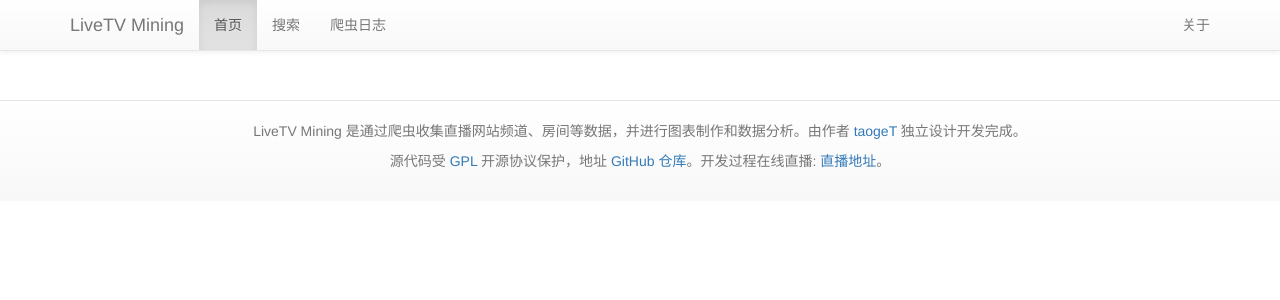
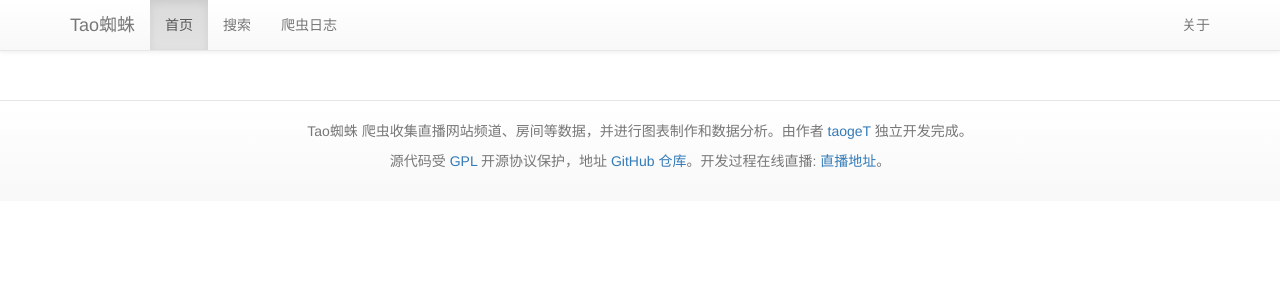
Before and after one commit to taogeT/livetv_mining, a Flask app: page / in a window 1280 px wide. Shown: the top 300 px of the page. Run offline with Flask 2, Linux system fonts and the light colour scheme; data that the repository does not hold is empty; some libraries are stand-ins or nearby versions.

Commit message:
rename site.

```diff
--- a/app/templates/base.html
+++ b/app/templates/base.html
@@ -2,8 +2,8 @@
 
 {% block metas %}
 {{ super() }}
-<meta name="keywords" content="直播,直播网站,直播网站排名,数据挖掘,爬虫,数据分析,Python">
-<meta name="description" content="爬虫收集直播网站房间实时数据，提供图表显示和分析">
+<meta name="keywords" content="直播,直播排名,爬虫,Python,Selenium,数据挖掘">
+<meta name="description" content="爬虫收集直播网站实时数据，提供图表显示和分析">
 <meta name="author" content="https://github.com/taogeT">
 {% endblock%}
 
@@ -15,7 +15,7 @@
 <link rel="stylesheet" href="{{ url_for('static', filename='styles.css') }}">
 {% endblock%}
 
-{% block title %}直播平台爬虫_数据实时收集展示{% endblock %}
+{% block title %}Tao蜘蛛-直播平台爬虫{% endblock %}
 
 {% block navbar %}
 <nav class="navbar navbar-default navbar-fixed-top" role="navigation">
@@ -27,7 +27,7 @@
         <span class="icon-bar"></span>
         <span class="icon-bar"></span>
       </button>
-      <a class="navbar-brand" href="/">LiveTV Mining</a>
+      <a class="navbar-brand" href="/">Tao蜘蛛</a>
     </div>
     <div class="navbar-collapse collapse">
       <ul class="nav navbar-nav">
@@ -53,7 +53,7 @@
 </div>
 <footer class="footer">
   <div class="container">
-    <p>LiveTV Mining 是通过爬虫收集直播网站频道、房间等数据，并进行图表制作和数据分析。由作者 <a href="{{url_for('main.about')}}">taogeT</a> 独立设计开发完成。</p>
+    <p>Tao蜘蛛 爬虫收集直播网站频道、房间等数据，并进行图表制作和数据分析。由作者 <a href="{{url_for('main.about')}}">taogeT</a> 独立开发完成。</p>
     <p>源代码受 <a rel="license" href="https://github.com/taogeT/livetv_mining/blob/master/LICENSE" target="_blank">GPL</a> 开源协议保护，地址 <a href="https://github.com/taogeT/livetv_mining">GitHub 仓库</a>。开发过程在线直播: <a href="http://www.douyu.com/557520">直播地址</a>。</p>
   </div>
 </footer>
```
